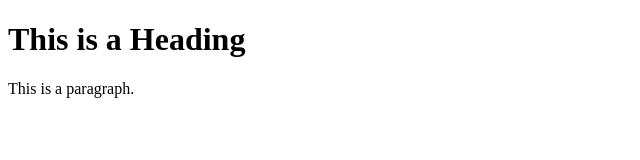
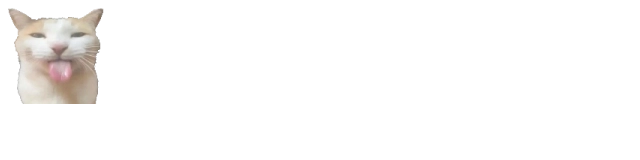
Before and after one commit to Unholywanderer/probably-daniel.github.io, a plain HTML site: page index.html in a window 1280 px wide. Shown: the whole page, without its empty margins (0-640 px from the left). Drawn offline with Linux system fonts and the light colour scheme.

Commit message:
Update index.html

```diff
--- a/index.html
+++ b/index.html
@@ -1,12 +1,8 @@
 <!DOCTYPE html>
 <html>
 <head>
-<title>hi</title>
+<img src="skry.png" alt="skry">
 </head>
 <body>
-
-<h1>This is a Heading</h1>
-<p>This is a paragraph.</p>
-
 </body>
 </html>
```
